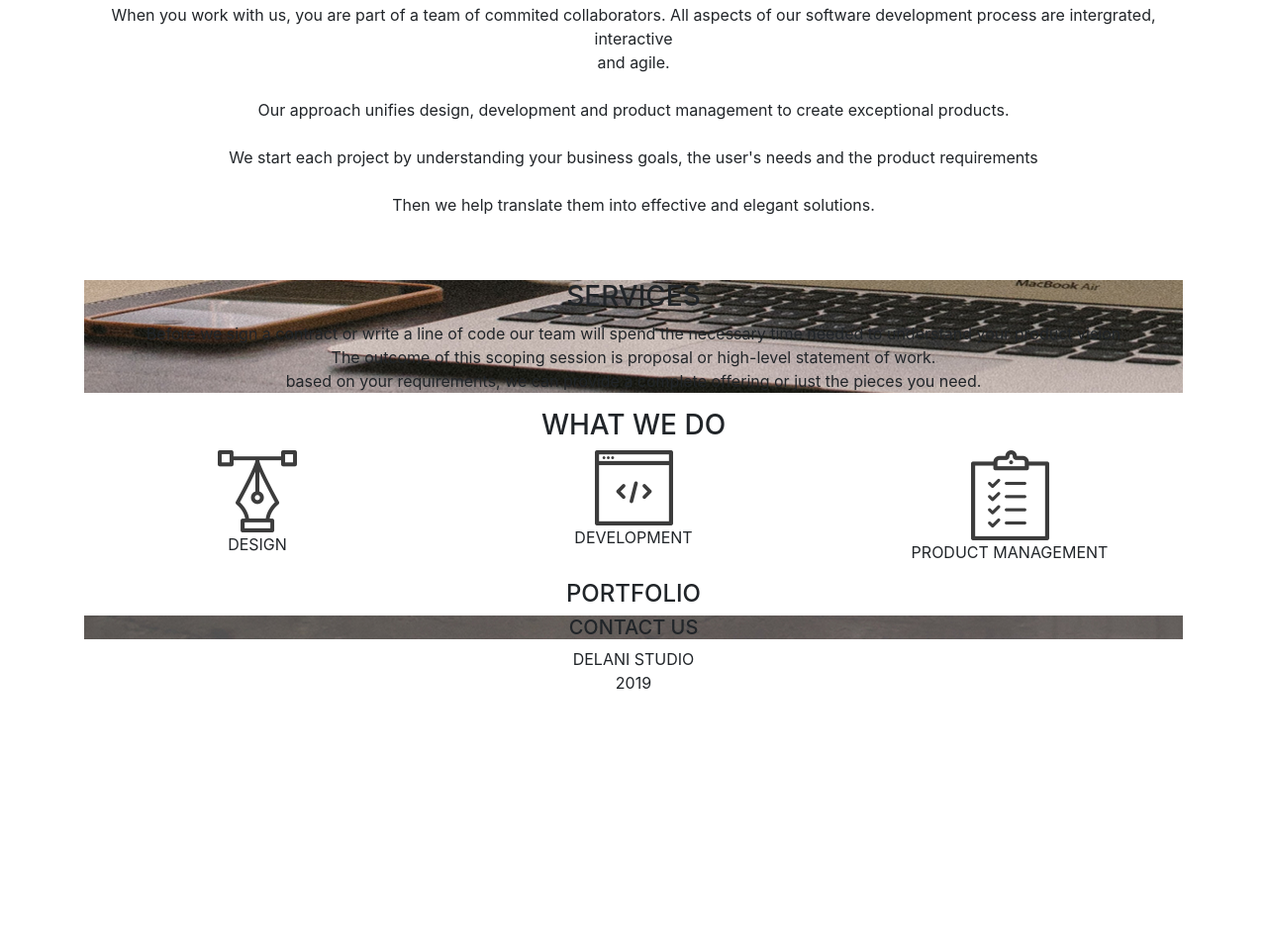
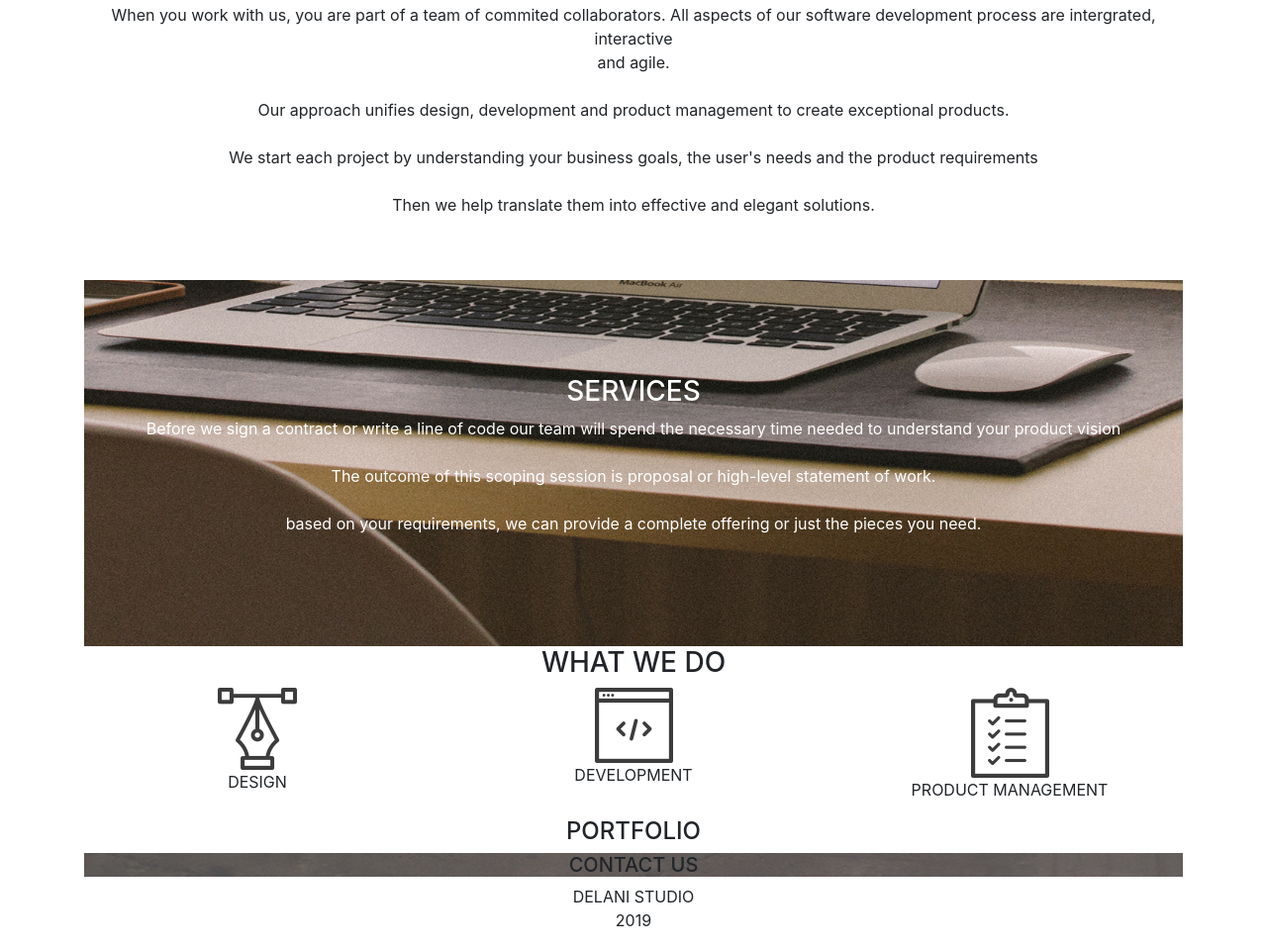
Before and after one commit to dgkilolo/delani-studio-project, a plain HTML site: page studio.html in a window 1280 px wide. Shown: the part 704-1662 px from the top of the page at 99% size. Before the commit the page ends 1422 px from the top, so only its background shows below. Drawn offline with Linux system fonts and the light colour scheme.

Commit message:
adds final layout of the services section.

```diff
--- a/css/styles.css
+++ b/css/styles.css
@@ -11,6 +11,9 @@
 }
 #services {
   background-image: url(../images/background-22.jpg);
+  background-position: center;
+  background-size: cover;
+  color: white;
 }
 #contact {
   background-image: url(../images/background-33.jpg);
--- a/studio.html
+++ b/studio.html
@@ -23,12 +23,15 @@
       <div id='about'>
         <br>
         <h2>ABOUT US</h2>
-        <p>When you work with us, you are part of a team of commited collaborators. All aspects of our software development process are intergrated, interactive<br>and agile.<br><br>Our approach unifies design, development and product management to create exceptional products.<br><br>We start each project by understanding your business goals, the user's needs and the product requirements<br><br>Then we help translate them into effective and elegant solutions.<br><br><br></p>
+        <p>When you work with us, you are part of a team of commited collaborators. All aspects of our software development process are intergrated, interactive<br>and agile.<br><br>Our approach unifies design, development and product management to create exceptional products.<br><br>We start each project by understanding your business goals, the user's needs and the product requirements<br><br>Then we help translate them into effective and elegant solutions.</p>
+        <br><br>
       </div>
 
       <div id="services">
+        <br><br><br><br>
         <h3>SERVICES</h3>
-        <p>Before we sign a contract or write a line of code our team will spend the necessary time needed to understand your product vision<br>The outcome of this scoping session is proposal or high-level statement of work.<br>based on your requirements, we can provide a complete offering or just the pieces you need.</p>
+        <p>Before we sign a contract or write a line of code our team will spend the necessary time needed to understand your product vision<br><br>The outcome of this scoping session is proposal or high-level statement of work.<br><br>based on your requirements, we can provide a complete offering or just the pieces you need.</p>
+        <br><br><br><br>
       </div>
 
       <div id="do">
```
